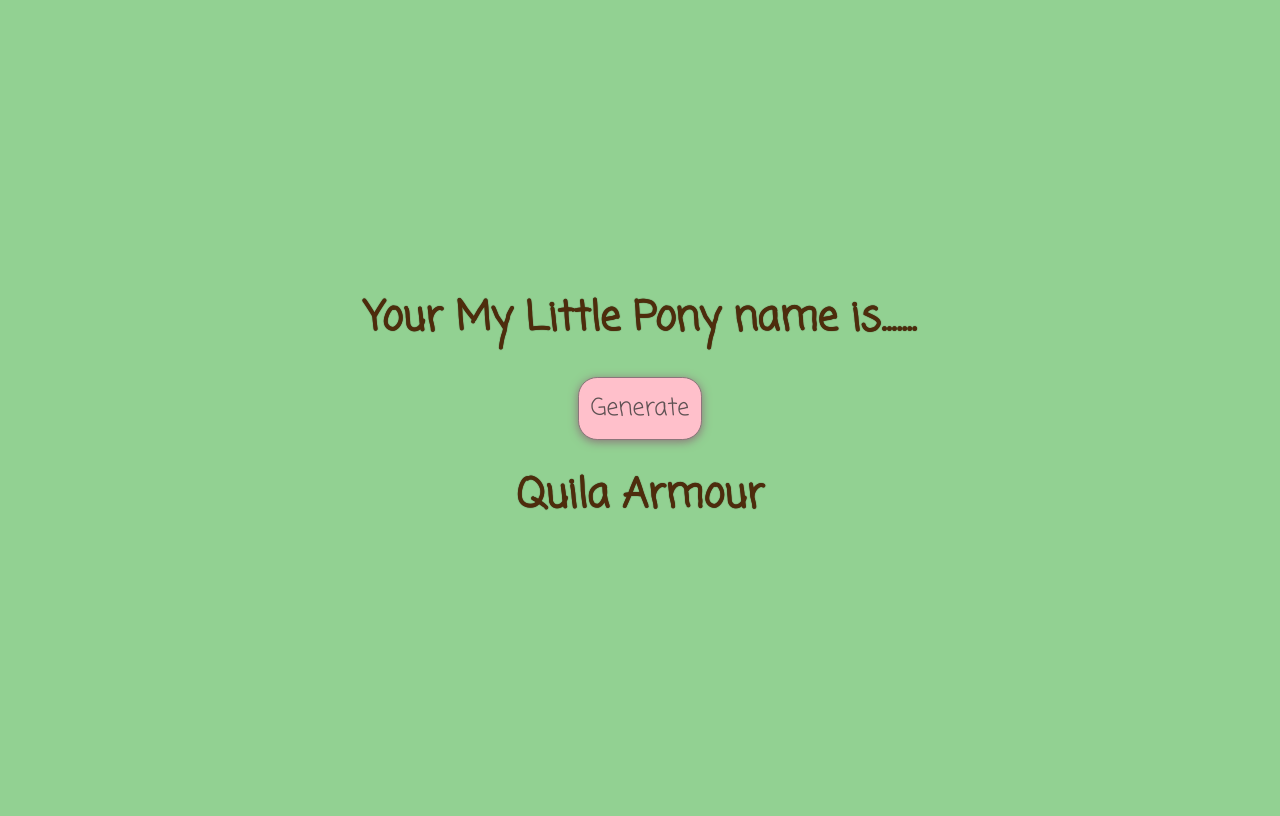
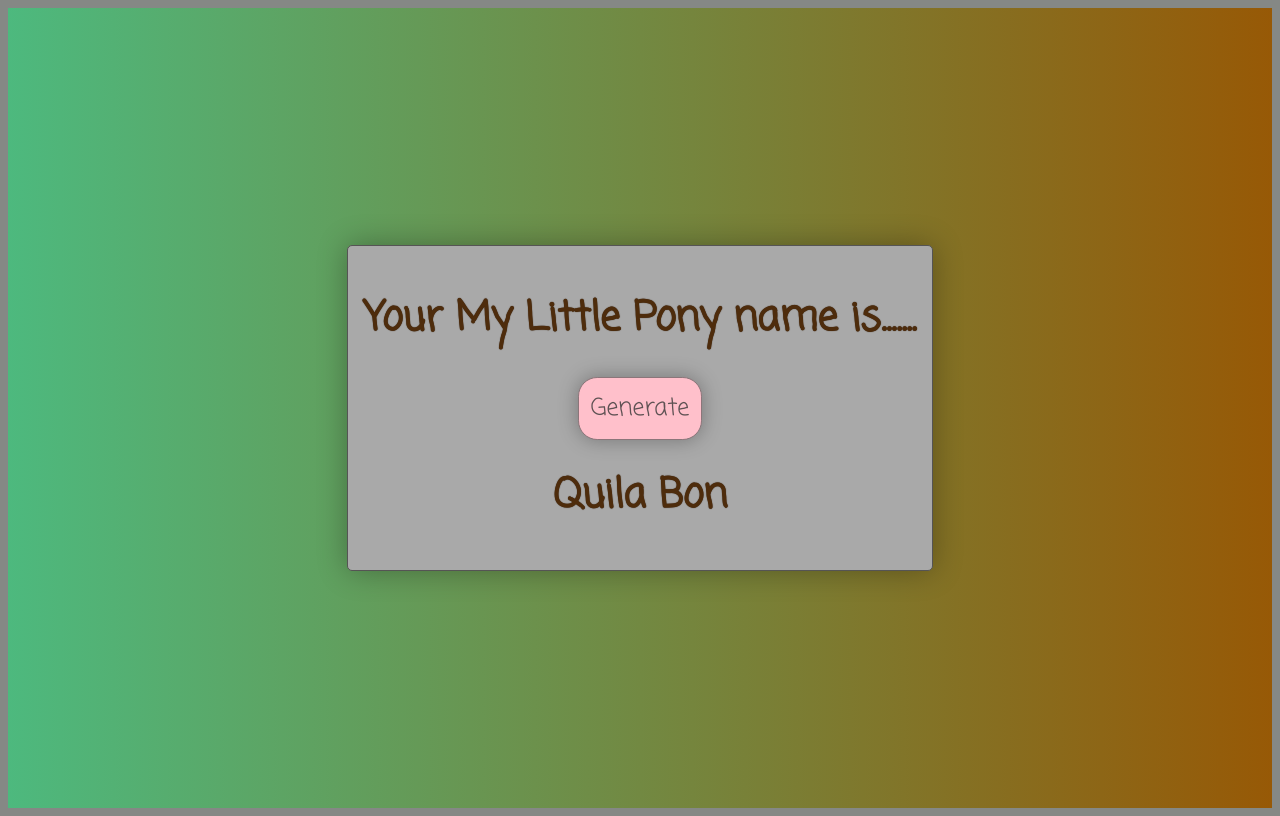
Before and after one commit to bushblade/Pony-Name-Genrator, a plain HTML site: page index.html in a window 1280 px wide. Both pictures are taken after a click on the button "Generate". Drawn offline with Linux system fonts and the light colour scheme.

Commit message:
add colour change gradient background

```diff
--- a/app.js
+++ b/app.js
@@ -1,15 +1,64 @@
-const ponyFirstNames = ['Twilight', 'Apple', 'Rarity', 'Rainbow', 'Flutter', 'Pinkie', 'Cheerie', 'Cutie', 'Sweetie', 'Quila', 'Koyah', 'Looby', 'Grandma', 'Grandad', 'Celestia', 'Daisy', 'Cadence', 'Princess', 'Scooti', 'Derpy', 'Love', 'Big', 'Pound', 'Granny', 'Trixie', 'Aloe', 'Blue', 'Charity', 'Cherry', 'Coco', 'Pokey', 'Starlight', 'Diamond', 'Silver', 'Bulk', 'Cranky', 'Hoity', 'Sapphire', 'Fancy', 'Sassy', 'Soarin', 'Hoops', 'Star', 'Flim', 'Daring', 'Lyra', 'Lemon', 'Octavia', 'Cheese', 'Double', 'Party', 'Sugar', 'RaRa', 'Sven', 'Countess', 'Sun', 'Moon', 'Twinkle', 'Pumpkin', 'Smart', 'Clover', 'Shining', 'Doctor', 'Bon', 'Special Agent', 'Daring', 'Songbird', 'Tempest', 'Princess', 'Queen','Lickety'];
+const ponyFirstNames = "Twilight,Apple,Rarity,Rainbow,Flutter,Pinkie,Cheerie,Cutie,Sweetie,Quila,Koyah,Looby,Grandma,Grandad,Celestia,Daisy,Cadence,Princess,Scooti,Derpy,Love,Big,Pound,Granny,Trixie,Aloe,Blue,Charity,Cherry,Coco,Pokey,Starlight,Diamond,Silver,Bulk,Cranky,Hoity,Sapphire,Fancy,Sassy,Soarin,Hoops,Star,Flim,Daring,Lyra,Lemon,Octavia,Cheese,Double,Party,Sugar,RaRa,Sven,Countess,Sun,Moon,Twinkle,Pumpkin,Smart,Clover,Shining,Doctor,Bon,Special Agent,Daring,Songbird,Tempest,Princess,Queen,Lickety,DJ".split(',')
 
-const ponyLastNames = ['Sparkle', 'Jack', 'Dash', 'Shy', 'Pie', 'Lee', 'Belle', 'Moon', 'Luna', '', 'Loo', 'Hooves', 'Heart', 'Macintosh', 'Cake', 'Cupcake', 'Smith', 'Bloom', 'Bobbin', 'KindHeart', 'Jubilee', 'Pommel', 'Smokes', 'Glimmer', 'Tiara', 'Spoon', 'Biceps', 'Doodle', 'Toity', 'Blueblood', 'Saddles', 'Rainboom', 'Chrysalis', 'Swirl', 'Heartstrings', 'Hearts', 'Melody', 'Sandwich', 'Diamond', 'Favour', 'Gallop', 'Coloratura', 'Burst', 'Dancer', 'Shine', 'Cookie', 'Pudding', 'Hurricane', 'Candy', 'Clever', 'Armour', 'Platinum', 'Hooves', 'Bon', 'Sweetie Drops', 'Do', 'Serenade', 'Shadow', 'Skystar', 'Novo','Squid'];
+const ponyLastNames = "Sparkle,Jack,Dash,Shy,Pie,Lee,Belle,Moon,Luna,,Loo,Hooves,Heart,Macintosh,Cake,Cupcake,Smith,Bloom,Bobbin,KindHeart,Jubilee,Pommel,Smokes,Glimmer,Tiara,Spoon,Biceps,Doodle,Toity,Blueblood,Saddles,Rainboom,Chrysalis,Swirl,Heartstrings,Hearts,Melody,Sandwich,Diamond,Favour,Gallop,Coloratura,Burst,Dancer,Shine,Cookie,Pudding,Hurricane,Candy,Clever,Armour,Platinum,Hooves,Bon,Sweetie Drops,Do,Serenade,Shadow,Skystar,Novo,Squid,Pon-3".split(',')
 
-const ponyName = document.getElementById('name');
 
-document.addEventListener('keydown', e => e.keyCode === 13 ? random() : false);
+const backgroundContainer = document.querySelector('.container'),
+  button = document.querySelector('#btn'),
+  ponyName = document.getElementById('name')
 
-document.getElementById('btn').addEventListener('click', random)
+let alpha = 1,
+  l, r
+
+document.addEventListener('keydown', e => {
+  if (e.keyCode === 13) {
+    random()
+    fadeOut()
+  }
+})
+
+button.addEventListener('click', () => {
+  button.disabled = true
+  fadeOut()
+  random()
+})
+
+setBackground(true)
 
 function random() {
   let firstName = ponyFirstNames[Math.floor(Math.random() * ponyFirstNames.length)],
-    lastName = ponyLastNames[Math.floor(Math.random() * ponyLastNames.length)];
-  ponyName.innerHTML = `${firstName} ${lastName}`;
+    lastName = ponyLastNames[Math.floor(Math.random() * ponyLastNames.length)]
+  ponyName.innerHTML = `${firstName} ${lastName}`
 }
+
+function setBackground(newColor = false) {
+  const rc = () => Math.floor(Math.random() * 256)
+  if (newColor) {
+    l = `rgba(${rc()}, ${rc()}, ${rc()}`
+    r = `rgba(${rc()}, ${rc()}, ${rc()}`
+  }
+  backgroundContainer.style.background = `linear-gradient(to right, ${l}, ${alpha}), ${r}, ${alpha}))`
+}
+
+function fadeOut() {
+  let fadeOutInterval = setInterval(() => {
+    alpha -= 0.1
+    setBackground()
+    if (alpha <= 0) {
+      clearInterval(fadeOutInterval)
+      fadeIn()
+    }
+  }, 50)
+}
+
+function fadeIn() {
+  setBackground(true)
+  let fadeInInterval = setInterval(() => {
+    alpha += 0.1
+    setBackground()
+    if (alpha >= 1) {
+      clearInterval(fadeInInterval)
+      button.disabled = false
+    }
+  }, 50)
+}
--- a/style.css
+++ b/style.css
@@ -1,5 +1,5 @@
 body {
-  background-color: rgb(146, 209, 146);
+  background-color: rgb(133, 136, 133);
   height: 100vh;
 }
 
@@ -19,7 +19,7 @@ button {
   border: 1px solid rgb(139, 118, 122);
   outline: none;
   border-radius: 0.8em;
-  box-shadow: 0px 2px 10px rgb(139, 118, 122);
+  box-shadow: 0px 0px 20px rgba(0, 0, 0, 0.3);
   transition: all 0.2s;
 }
 
@@ -30,7 +30,8 @@ button:hover {
 }
 
 .container {
-  padding: 0 1rem;
+  padding: 0;
+  margin: 0;
   display: flex;
   height: 100%;
   flex-wrap: wrap;
@@ -39,6 +40,10 @@ button:hover {
 }
 
 .wrapper {
-  width: 100%;
   text-align: center;
+  padding: 1em;
+  border: 1px solid rgb(85, 84, 84);
+  border-radius: 5px;
+  background-color: darkgray;
+  box-shadow: 0px 0px 30px rgba(0, 0, 0, 0.3);
 }
```
